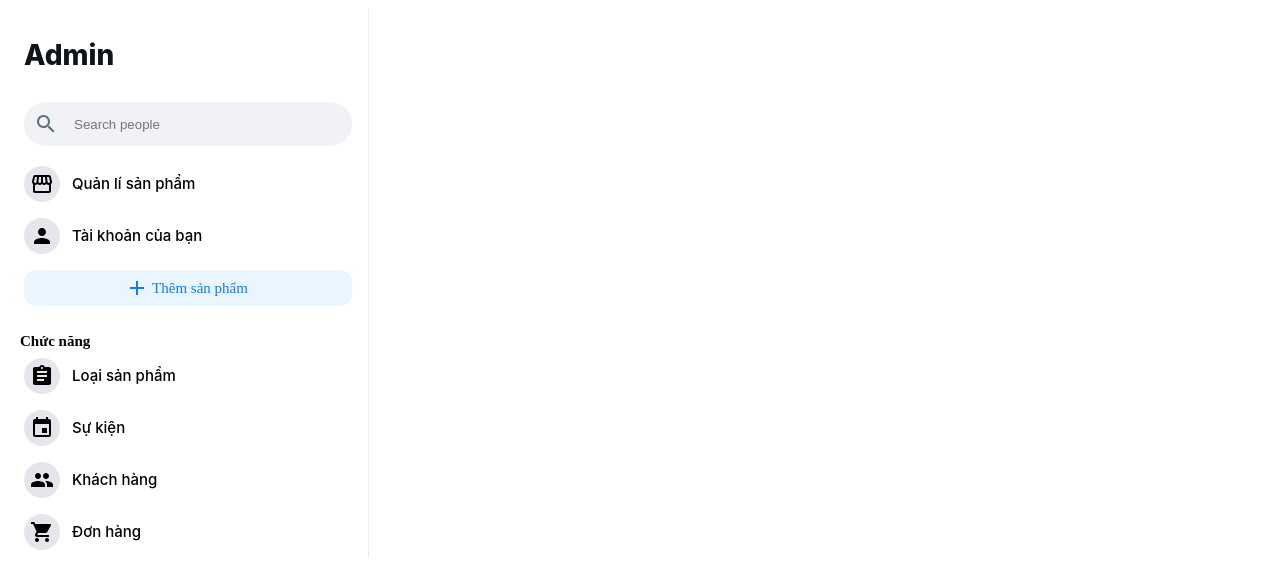
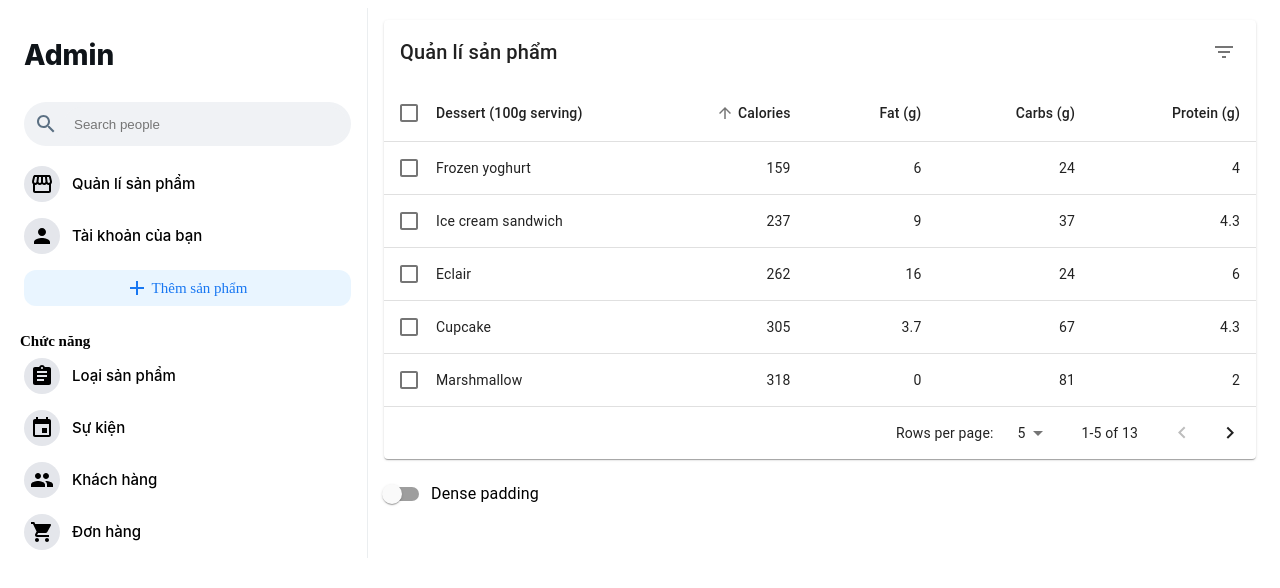
Before and after one commit to longngo0617/food-app-admin, a React (Create React App) app: page /home/loai-san-pham in a window 1280 px wide. Shown: the top 588 px of the page. Built offline with nearby package versions, Linux system fonts and the light colour scheme; no server answers; the database is empty.

Commit message:
fix router

```diff
--- a/src/components/FormType.tsx
+++ b/src/components/FormType.tsx
@@ -1,4 +1,4 @@
-import { Button } from "@material-ui/core";
+import { Button, Typography } from "@material-ui/core";
 import { Field, Form, Formik } from "formik";
 import React from "react";
 import styled from "styled-components";
@@ -47,6 +47,9 @@ export const FormType: React.FC<FormTypeProps> = () => {
   };
   return (
     <Container>
+      <Typography variant="h5" gutterBottom>
+        Thêm loại sản phẩm
+      </Typography>
       <Formik
         initialValues={{
           name: "",
@@ -125,6 +128,9 @@ export const FormType: React.FC<FormTypeProps> = () => {
 };
 const Container = styled.div`
   width: 50%;
+  border: 1px solid #e6ecf0;
+  padding: 12px 16px;
+  margin-bottom: 20px;
 `;
 
 const Wrapper = styled.div``;
--- a/src/pages/Home.tsx
+++ b/src/pages/Home.tsx
@@ -37,7 +37,7 @@ export const Home: React.FC<HomeProps> = () => {
       <Page>
         <Bar fc={() => setOpen(true)} />
         <Switch>
-          <Route path={`/quan-li-san-pham`}>
+          <Route path={`/`}>
             <Table />
           </Route>
           <Route exact path={`/loai-san-pham`}>
```
